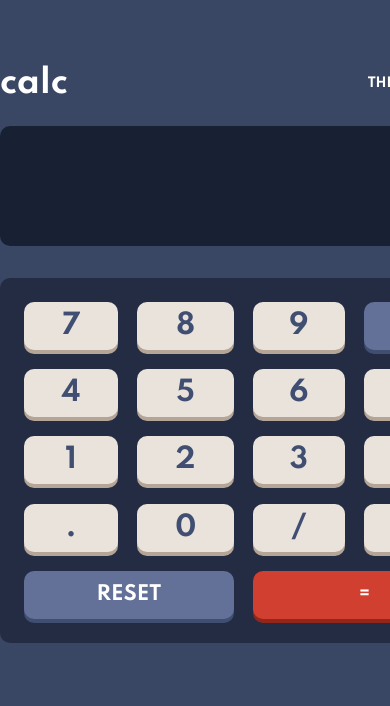
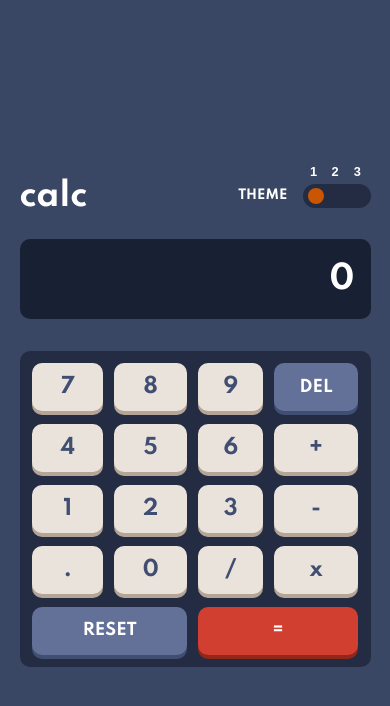
Before and after one commit to akaahl/calculator-app, a React (Create React App) app: page / in a window 390 px wide. Shown: the top 706 px of the page. Built offline with nearby package versions, Linux system fonts and the light colour scheme.

Commit message:
Added media queries and allow clicking on the toggler instead of number to change the theme

```diff
--- a/src/App.js
+++ b/src/App.js
@@ -27,6 +27,9 @@ const StyledContainer = styled.main`
   height: 100vh;
   background: ${(props) => props.theme.mainBackground};
   overflow-y: scroll;
+  display: flex;
+  align-items: center;
+  justify-content: center;
   transition: background 0.3s ease-in-out;
 `;
 
--- a/src/components/Display.js
+++ b/src/components/Display.js
@@ -31,6 +31,15 @@ const StyledDisplay = styled.div`
     text-align: right;
     transition: color 0.3s ease-in-out;
   }
+
+  @media (max-width: 425px) {
+    min-height: 5rem;
+    padding: 1rem;
+
+    span {
+      font-size: 2rem;
+    }
+  }
 `;
 
 export default Display;
--- a/src/components/Header.js
+++ b/src/components/Header.js
@@ -20,13 +20,13 @@ const Header = ({ themeColor, setThemeColor }) => {
         >
           <div className="circle"></div>
           <button className="btn one" onClick={() => setThemeColor(1)}>
-            1
+            <span>1</span>
           </button>
           <button className="btn two" onClick={() => setThemeColor(2)}>
-            2
+            <span>2</span>
           </button>
           <button className="btn three" onClick={() => setThemeColor(3)}>
-            3
+            <span>3</span>
           </button>
         </div>
       </div>
@@ -105,6 +105,15 @@ const StyledHeader = styled.header`
         color: ${(props) => props.theme.fontColor};
         font-weight: 600;
         transition: color 0.3s ease-in-out;
+        height: 2.5rem;
+        width: 1.5rem;
+        line-height: -1rem;
+
+        span {
+          position: absolute;
+          top: 0;
+          left: 0;
+        }
 
         &.one {
           top: -1.2rem;
--- a/src/components/InnerContainer.js
+++ b/src/components/InnerContainer.js
@@ -17,9 +17,17 @@ const InnerContainer = ({ themeColor, setThemeColor }) => {
 };
 
 const StyledWrapper = styled.div`
-  min-height: 90vh;
+  /* min-height: 90vh; */
   width: 500px;
-  margin: 4rem auto;
+
+  @media (max-width: 768px) {
+    width: 80%;
+  }
+
+  @media (max-width: 425px) {
+    width: 90%;
+    margin: 4rem auto;
+  }
 `;
 
 export default InnerContainer;
--- a/src/components/Input.js
+++ b/src/components/Input.js
@@ -129,6 +129,7 @@ const Input = ({ display, setDisplay }) => {
 const StyledInput = styled.div`
   background: ${(props) => props.theme.inputBackground};
   margin-top: 2rem;
+  /* height: 100%; */
   width: 100%;
   border-radius: 10px;
   padding: 1.5rem;
@@ -255,6 +256,20 @@ const StyledInput = styled.div`
       }
     }
   }
+
+  @media (max-width: 425px) {
+    padding: 0.8rem;
+    grid-gap: 0.8rem 0.7rem;
+
+    button {
+      font-size: 1.3rem;
+
+      &.delete,
+      &.reset {
+        font-size: 1rem;
+      }
+    }
+  }
 `;
 
 export default Input;
```
